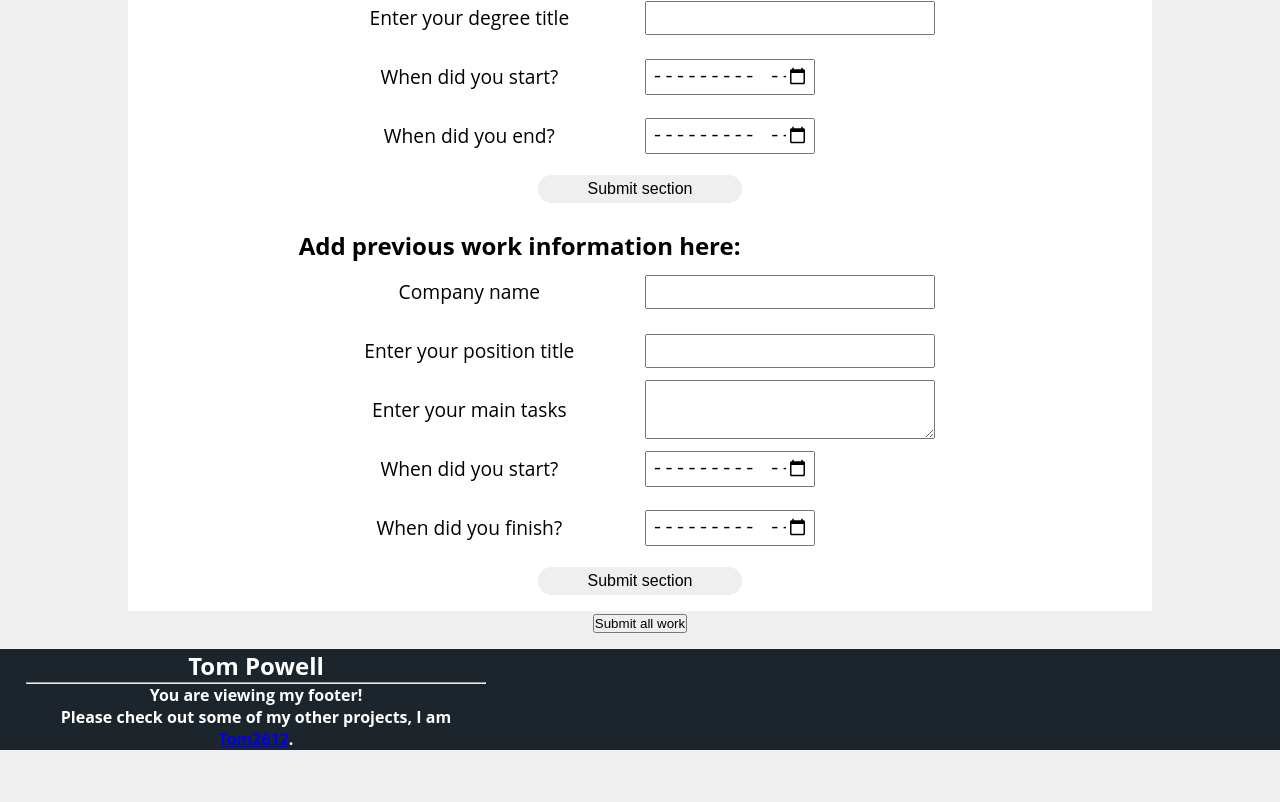
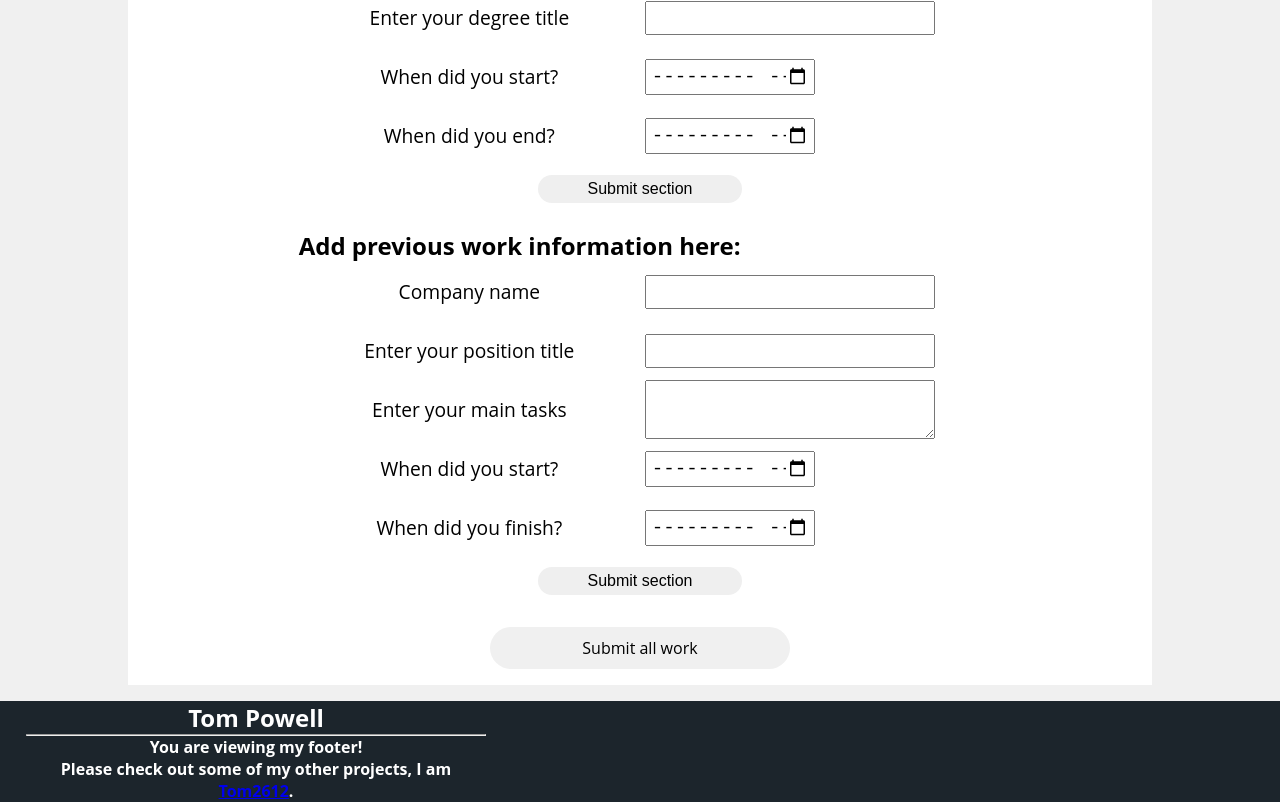
Before and after one commit to Tom2612/React-CV-Project, a React (Create React App) app: page / in a window 1280 px wide. Shown: the part 401-1203 px from the top of the page. Before the commit the page ends 1151 px from the top, so only its background shows below. Built offline with nearby package versions, Linux system fonts and the light colour scheme; a web font is replaced by a local one.

Commit message:
Update index.css
Added more styles

```diff
--- a/src/index.css
+++ b/src/index.css
@@ -26,7 +26,22 @@ body {
   align-items: center;
   margin-bottom: 1rem;
 }
-
+.submit-cv {
+  width: 80%;
+  background-color: white;
+}
+.finish-btn {
+  font-family: inherit;
+  font-size: inherit;
+  padding: 10px 10px;
+  margin-top: 1rem;
+  margin-bottom: 1rem;
+  width: 300px;
+  border: none;
+  border-radius: 50px;
+  background-color: #F0F0F0;
+  /* background-color: #28a745; */
+}
 footer {
   color: white;
   width: 100%;
@@ -179,15 +194,56 @@ footer {
   grid-template-columns: 1fr 2fr 1fr;
   grid-auto-rows: auto;
 }
-.work--item {
-  display: grid;
-  grid-template-columns: 1fr 2fr 1fr;
+.work--cv h2 {
   grid-column: 1 / 4;
+  grid-row: 1 / 2;
 }
-.work--item h3:first-child {
-  align-self: end;
-}
-.main-tasks {
+.work--list {
   grid-column: 1 / 3;
   grid-row: 2 / 3;
 }
+.work--cv section {
+  color: #cccaca;
+  align-self: center;
+  text-align: center;
+  grid-column: 3 / 4;
+}
+.work--item {
+  display: grid;
+  grid-auto-columns: 5fr 1fr;
+  grid-auto-rows: auto;
+}
+.work--item--title {
+  grid-area: 1 / 1 / 2 / 2;
+}
+.main-tasks {
+  width: 100%;
+  grid-area: 2 / 1 / 3 / 2;
+}
+.remove-btn{
+  /* width: 80%; */
+  grid-area: 1 / 2 / 3 / 3;
+  align-self: center;
+  justify-self: center;
+}
+.edit-form {
+  width: 60%;
+  font-family: inherit;
+  display: grid;
+}
+.edit-form input {
+  padding: 4px;
+  width: 85%;
+  align-self: center;
+  margin: 0.3rem;
+  font-size: 1.2rem;
+}
+.edit-form input[type=month] {
+  width: 50%;
+}
+
+.edit-form textarea {
+  font-family: inherit;
+  margin-left: 5px;
+  width: 85%;
+}
```
